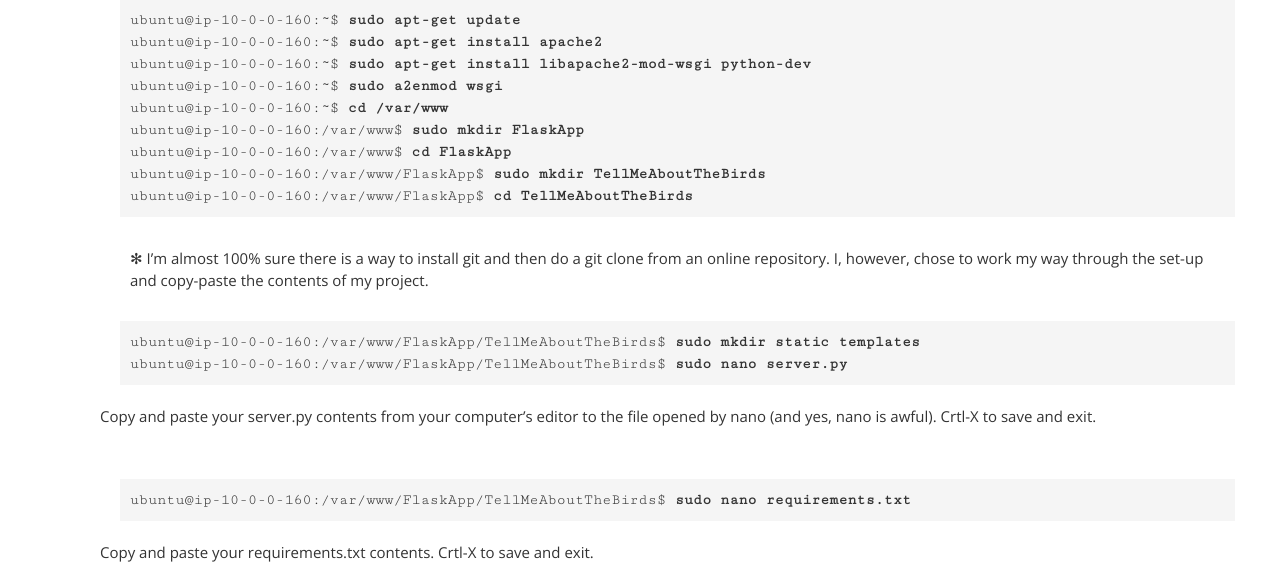
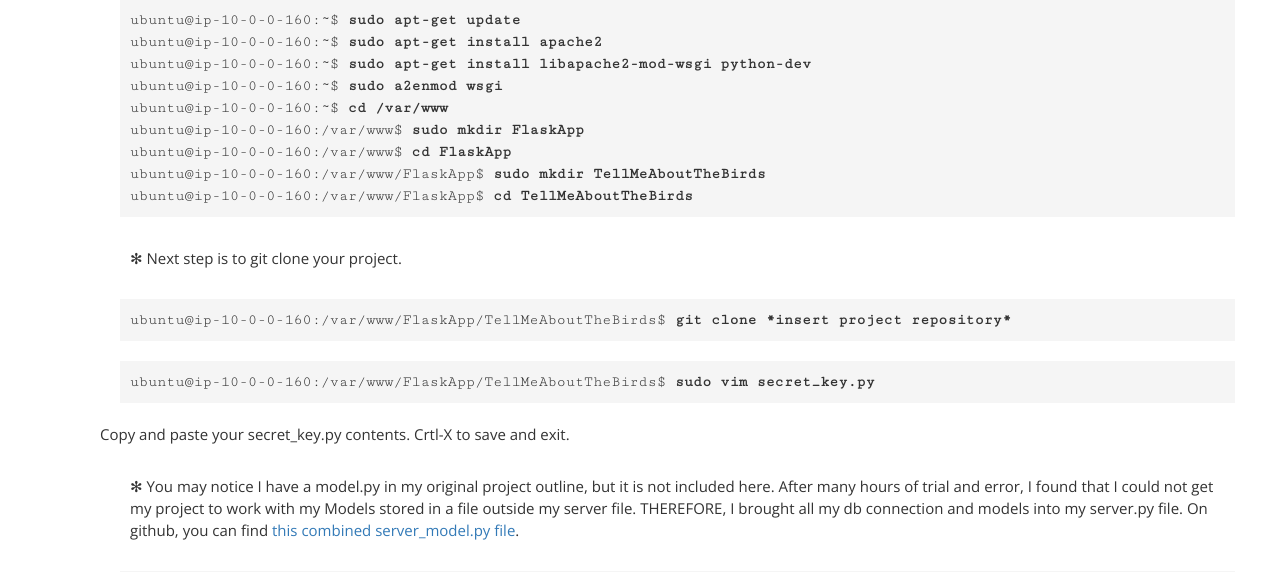
Before and after one commit to kathryn-rowe/Kathryn-Rowe-portfolio, a Flask app: page /aws_demo in a window 1280 px wide. Shown: the part 4646-5218 px from the top of the page. Run offline with Flask 2, Linux system fonts and the light colour scheme; some libraries are stand-ins or nearby versions.

Commit message:
Refine aws blog post

```diff
--- a/templates/aws_demo.html
+++ b/templates/aws_demo.html
@@ -85,7 +85,7 @@
 
         <h3 id="rds_instance">Setting-up a RDS Instance</h3>
 
-        <a href="https://aws.amazon.com/getting-started/tutorials/create-connect-postgresql-db/">Amazon</a> has great documentation about setting-up databases. The people at the pop-up loft also helped tremendously (ugh, I hate that word now). I’d follow along with their instructions (fyi I chose all “free tier” options) until your reach this page (Figure 2):</p><br><br>
+        <a href="https://aws.amazon.com/getting-started/tutorials/create-connect-postgresql-db/">Amazon</a> has great documentation about setting-up databases. The people at the pop-up loft also helped a lot. I’d follow along with their instructions (fyi I chose all “free tier” options) until your reach this page (Figure 2):</p><br><br>
 
         <img class="myImg" border="0" src="./static/images/rds_db_instance.jpg" alt="rds_db_instance" width="40%"><br>
         <p class="caption">Figure 2.</p><br><br>
@@ -148,7 +148,7 @@
         Apache.<br><br>
         This was a hard concept for me to grasp without talking with the great guys at AWS: you can’t just put python files on Ubuntu and expect them to run. You have to set-up a web server and configure everything correctly.<br><br>
         For the Ubuntu-Apache set-up, I relied heavily on the <a href="http://amunategui.github.io/idea-to-pitch/">blog</a> I mentioned earlier and <a href="https://www.digitalocean.com/community/tutorials/how-to-deploy-a-flask-application-on-an-ubuntu-vps">DigitalOcean’s docs</a>, which I found to be very helpful.<br><br>
-        After logging into my Ubuntu instance via Putty (I run Windows), here’s my mashup of what they did (Figure 5):</p><br>
+        After logging into my Ubuntu instance via Putty (I have a Windows machine), here’s my mashup of what they did (Figure 5):</p><br>
 
         <img class="myImg" border="0" src="./static/images/ubuntu_basic.jpg" alt="Ubuntu_basic" width="40%"><br>
         <p class="caption">Figure 5.</p><br><br>
@@ -166,24 +166,15 @@
         </div>
 
         <div class="note">
-        &#10043; I’m almost 100% sure there is a way to install git and then do a git clone from an online repository. I, however, chose to work my way through the set-up and copy-paste the contents of my project.
+        &#10043; Next step is to git clone your project.
         </div>
 
         <div class="code">
-        ubuntu@ip-10-0-0-160:/var/www/FlaskApp/TellMeAboutTheBirds$ <b>sudo mkdir static templates</b><br>
-        ubuntu@ip-10-0-0-160:/var/www/FlaskApp/TellMeAboutTheBirds$ <b>sudo nano server.py</b>
+        ubuntu@ip-10-0-0-160:/var/www/FlaskApp/TellMeAboutTheBirds$ <b>git clone *insert project repository*</b>
         </div>
 
-        <p>Copy and paste your server.py contents from your computer’s editor to the file opened by nano (and yes, nano is awful). Crtl-X to save and exit.</p><br>
-
         <div class="code">
-        ubuntu@ip-10-0-0-160:/var/www/FlaskApp/TellMeAboutTheBirds$ <b>sudo nano requirements.txt</b>
-        </div>
-
-        <p>Copy and paste your requirements.txt contents. Crtl-X to save and exit.<br>
-
-        <div class="code">
-        ubuntu@ip-10-0-0-160:/var/www/FlaskApp/TellMeAboutTheBirds$ <b>sudo nano secret_key.py</b>
+        ubuntu@ip-10-0-0-160:/var/www/FlaskApp/TellMeAboutTheBirds$ <b>sudo vim secret_key.py</b>
         </div>
 
         <p>Copy and paste your secret_key.py contents. Crtl-X to save and exit.</p>
@@ -221,7 +212,7 @@
         <p>Editing the conf file:</p>
 
         <div class="code">
-        ubuntu@ip-10-0-0-160:/var/www/FlaskApp/TellMeAboutTheBirds$ <b>sudo nano /etc/apache2/sites-available/TellMeAboutTheBirds.conf</b>
+        ubuntu@ip-10-0-0-160:/var/www/FlaskApp/TellMeAboutTheBirds$ <b>sudo vim /etc/apache2/sites-available/TellMeAboutTheBirds.conf</b>
         </div>
 
         <div class="note" id="change_config">
@@ -273,7 +264,7 @@
         </div>
 
         <div class="code">
-        ubuntu@ip-10-0-0-160:/var/www/FlaskApp/TellMeAboutTheBirds$ <b>sudo nano /var/www/FlaskApps/FlaskApps.wsgi</b>
+        ubuntu@ip-10-0-0-160:/var/www/FlaskApp/TellMeAboutTheBirds$ <b>sudo vim /var/www/FlaskApps/FlaskApps.wsgi</b>
         </div>
 
         <div class="code">
@@ -304,7 +295,7 @@
             <li>Open the error log and see what it says:</li>
 
                 <div class="code">
-                ubuntu@ip-10-0-0-160:/var/www/FlaskApp/TellMeAboutTheBirds$ <b>sudo nano /var/log/apache2/error.log</b>
+                ubuntu@ip-10-0-0-160:/var/www/FlaskApp/TellMeAboutTheBirds$ <b>sudo vim /var/log/apache2/error.log</b>
                 </div>
 
             <li>In your browser, right click and select “Inspect.” Watch for errors as your run your process.</li>
@@ -336,7 +327,7 @@
         <img class="myImg" border="0" src="./static/images/route_53.jpg" alt="aws route 53" width="40%"><br>
         <p class="caption">Figure 6. Route 53 Configuration</p><br><br>
 
-        <p>Just remember to <a href="#change_config">change</a> the config file any time you change the IP address or domain name!</p>
+        <p>Just remember to <a href="#change_config">change</a> the config file any time you change the IP address or domain name.</p>
 
         <h3 id="https">HTTPS</h3>
 
```
